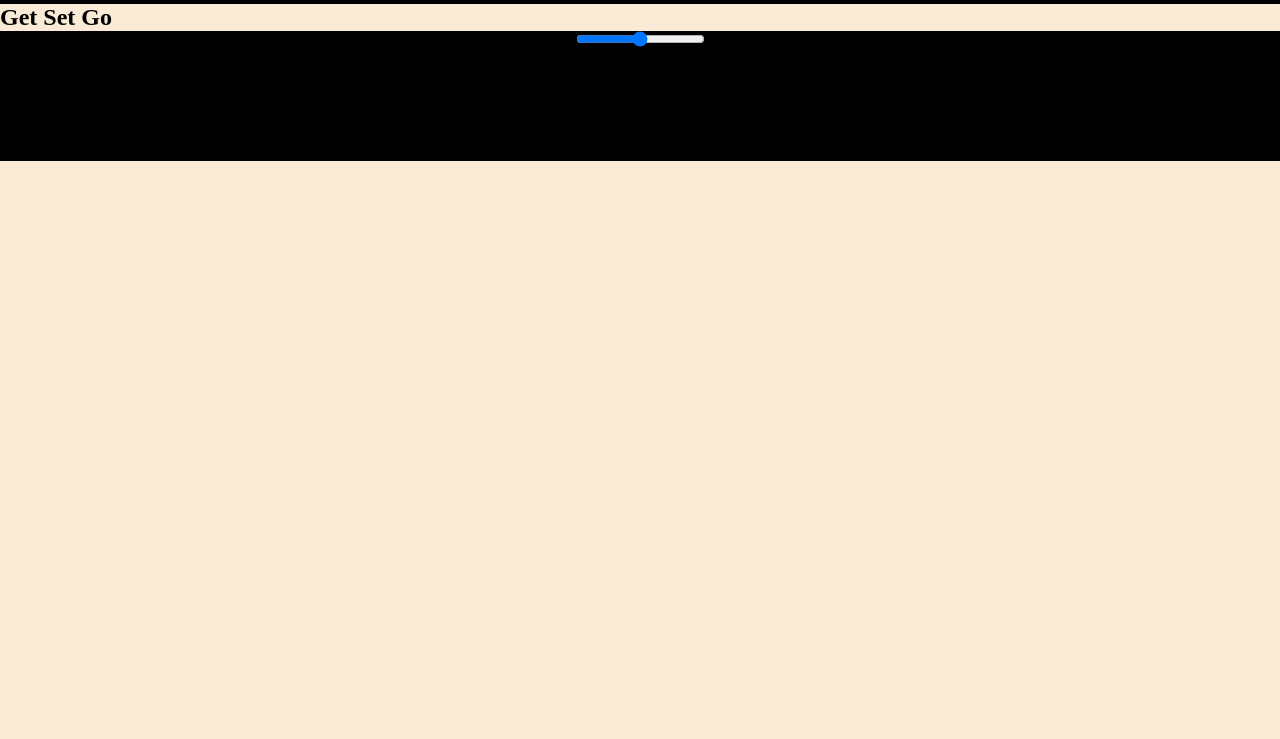
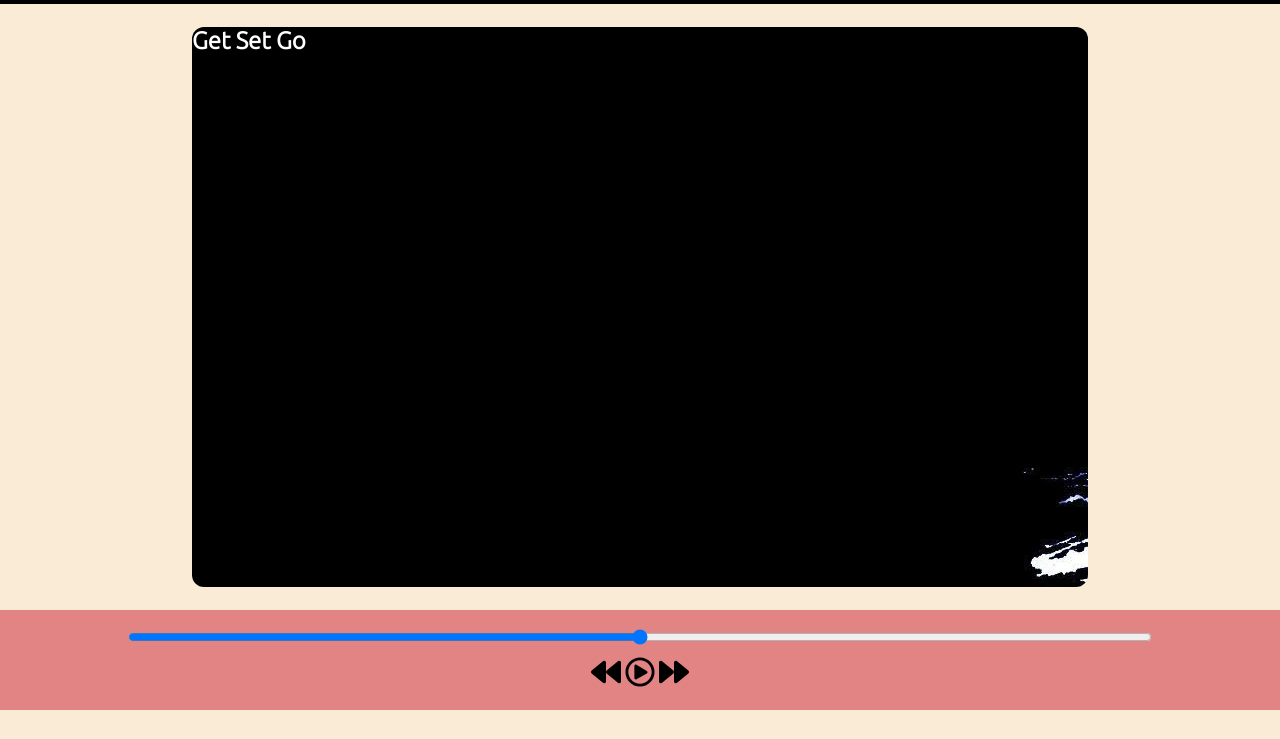
Before and after one commit to atg05/spotify, a plain HTML site: page index.htm in a window 1280 px wide. Shown: the part 61-800 px from the top of the page. Drawn offline with Linux system fonts and the light colour scheme.

Commit message:
Adding container Class

```diff
--- a/index.htm
+++ b/index.htm
@@ -28,9 +28,9 @@
     <div class="bottom">
         <input type="range" name="range" id="progressBar" min="0" max="100">
         <div class="icons">
-            <img src="./public/Icons/backward-solid.svg" alt="Backward">
-            <img src="./public/Icons/play-circle-regular.svg" alt="Backward">
-            <img src="./public/Icons/forward-solid.svg" alt="Backward">
+            <img src="./public/Icons/back.svg" alt="Backward">
+            <img src="./public/Icons/play.svg" alt="Play">
+            <img src="./public/Icons/forward.svg" alt="Forward">
         </div>
     </div>
 
--- a/style.css
+++ b/style.css
@@ -38,21 +38,42 @@ nav ul li{
     font-weight: bolder;
     font-size: 1.3rem;
 }
+.container{
+    min-height: 70vh;
+    color: white;
+    font-family: 'Ubuntu', sans-serif;
+    display: flex;
+    width: 70%;
+    margin: 23px auto;
+    border-radius: 12px;
+    background-image: url('./public/background.png');
+
+
+}
 
 .bottom{
     position:sticky;
-    height: 130px;
-    background-color: black;
+    height: 20vh;
+    background-color: rgb(226, 132, 132);
     color: white;
     bottom: 0;
     display: flex;
-    justify-content: centerx;
+    justify-content: center;
     align-items: center;
     flex-direction: column;
+    max-height: 100px ;
 
 }
+#progressBar{
+    width: 80vw;
 
+}
+.icons{
+    margin-top: 12px;
 
-#myProgressBar{
-    width: 80vw;
 }
+.icons img{
+    height: 30px;
+    width: 30px;
+    cursor: pointer;
+}
```
Also changed, not shown: public/Icons/back.svg (renamed from public/Icons/backward-solid.svg), public/Icons/forward.svg (renamed from public/Icons/forward-solid.svg), public/Icons/play.svg (renamed from public/Icons/play-circle-regular.svg), public/background.png (added).
